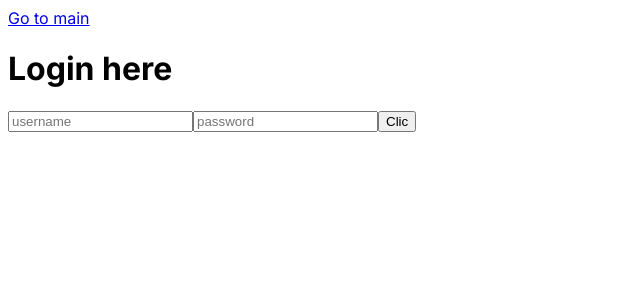
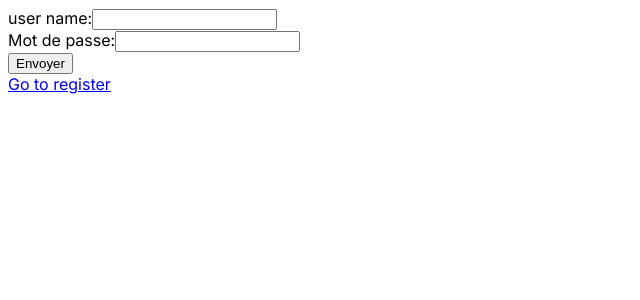
Before and after one commit to OUTER-DEV/KOTIKOKA-UI, a Next.js app in the folder kotikota-ui/: page /login in a window 1280 px wide. Shown: the top 300 px of the page, without its empty margins (0-640 px from the left). Built offline with nearby package versions, Linux system fonts and the light colour scheme; no server answers.

Commit message:
feat: update auth

```diff
--- a/kotikota-ui/src/app/(pages)/login/page.js
+++ b/kotikota-ui/src/app/(pages)/login/page.js
@@ -1,20 +1,54 @@
 "use client"
 import React, {useState} from "react";
+import { authProvider } from "@/app/providers/login/loginAPI"
 import Link from "next/link";
+import { useRouter } from "next/navigation";
+
+
+
 const Login = ()=>{
-    const [clicked, setClicked]= useState(false);
+    const [username, setUsername] = useState('');
+    const [password, setPassword] = useState('');
 
-    return(
-        <>
-        <nav>
-             <Link href="/" >Go to main </Link>
-        </nav>
 
-        <h1> Login here</h1>
-        <input type="text" placeholder="username"></input>
-        <input type="password" placeholder="password"/>
-        <button>Clic</button>
-        </>
-    )
+    const router = useRouter();
+
+    const handleSubmit = async (e) => {
+        e.preventDefault();
+
+        try {
+          await authProvider.login(username, password);
+
+          router.push("/home");
+        } catch (error) {
+          console.error(error);
+        }
+      };
+  return (
+    <div>
+      <form onSubmit={handleSubmit}>
+        <label>
+          user name:
+          <input
+            type="text"
+            value={username}
+            onChange={(e) => setUsername(e.target.value)}
+          />
+        </label>
+        <br />
+        <label>
+          Mot de passe:
+          <input
+            type="password"
+            value={password}
+            onChange={(e) => setPassword(e.target.value)}
+          />
+        </label>
+        <br />
+        <button type="submit">Envoyer</button>
+      </form>
+      <Link href="/register"> Go to register</Link>
+    </div>
+  );
 }
 export default Login;
--- a/kotikota-ui/src/app/providers/login/loginAPI.js
+++ b/kotikota-ui/src/app/providers/login/loginAPI.js
@@ -0,0 +1,27 @@
+"use client"
+import axios from "axios"
+
+const app = axios.create({
+  headers:{
+    'Content-Type': 'application/json',
+  }
+})
+const baseURL = process.env.NEXT_PUBLIC_URL+"/auth"
+export const authProvider = {
+    login: (username,password) => {
+      return app.post(baseURL+"/login",{
+        username: username,
+        password:password
+      })
+    },
+
+    createUser: (username, name, password, email) => {
+          const response = app.post(baseURL+"/signup", {
+            username: username,
+            name: name,
+            password: password,
+            email: email
+          });
+          return response.data;
+      }
+}
--- /dev/null
+++ b/package.json
@@ -0,0 +1,5 @@
+{
+  "dependencies": {
+    "axios": "^1.6.7"
+  }
+}
```
Also changed, not shown: kotikota-ui/src/app/(pages)/home/page.js (added, +8 -0 lines), kotikota-ui/src/app/(pages)/register/page.js (+38 -14 lines), 1 other file (tests, documents, lock files or other folders).
